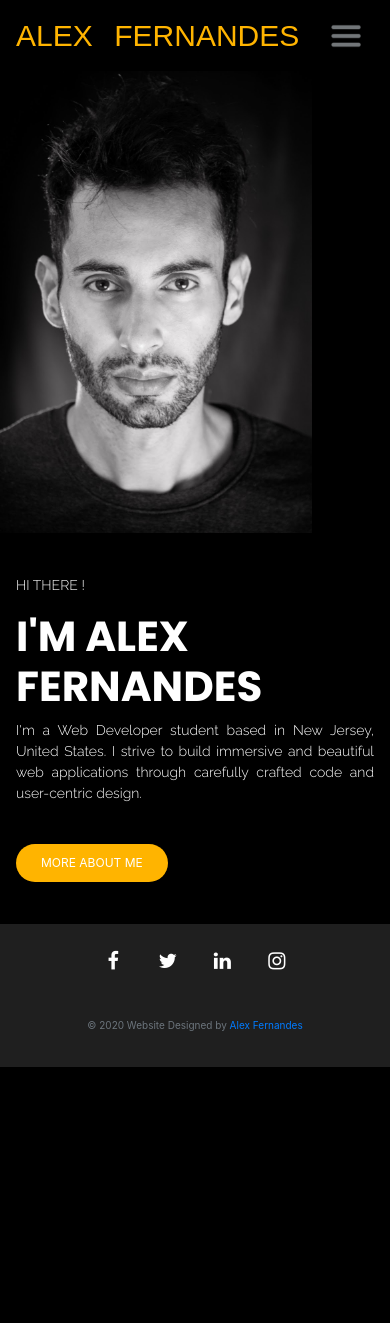
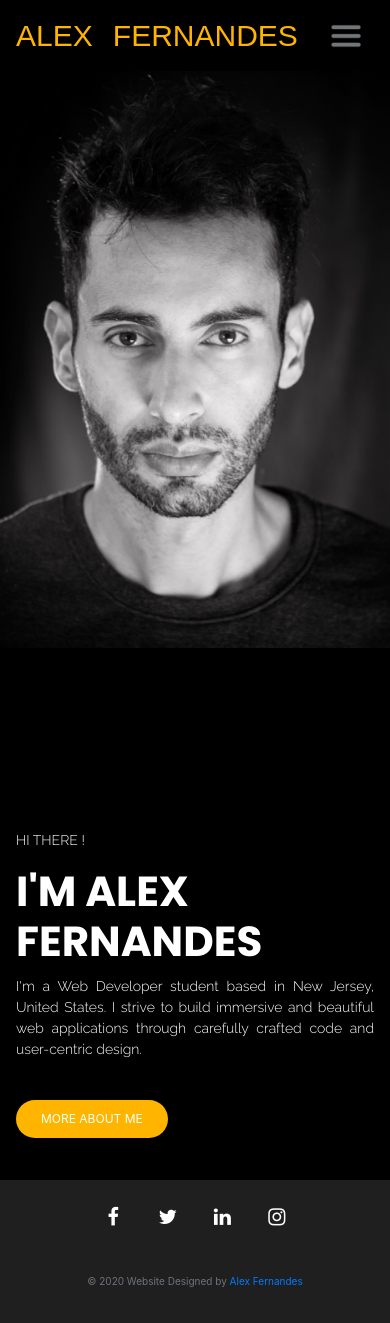
Before and after one commit to aafernands/old_aafernands.github.io, a PHP site: page / in a window 390 px wide. Before the commit the page ends 1067 px from the top, so only its background shows below. Run offline with PHP 8.4, Linux system fonts and the light colour scheme; some web fonts are replaced.

Commit message:
media query fixed

```diff
--- a/index.html
+++ b/index.html
@@ -22,7 +22,6 @@
 
         <nav class="navbar navbar-expand-lg navbar-light bg-light">
             <a class="navbar-brand" href="index.html">ALEX </a>
-            <br>
             <a class="navbar-brand" href="index.html"> FERNANDES</a>
 
             <button class="navbar-toggler" type="button" data-toggle="collapse" data-target="#navbarSupportedContent"
@@ -59,7 +58,7 @@
             <div class="col-md-6">
 
                 <div class="jumbotron  d-flex align-items-center">
-                    <div class="container">
+                    <div class="container2">
                         <p class="lead">HI THERE !</p>
                         <h1 class="display-4"> I'M <span class="label"></span></h1>
                         <p class="lead">I'm a Web Developer student based in New Jersey, United States. I strive
--- a/style.css
+++ b/style.css
@@ -18,9 +18,6 @@ font-family: 'Fahkwang', sans-serif;
 	color: #fff;
 	font-size: 13px;
 }
-
-
-
 
 .navbar-light .navbar-brand {
 	color: #ffffff;
@@ -129,8 +126,13 @@ h4 {
 	padding: 0;
 }
 
-@media only screen and (max-width: 500px) {
-	.container {
+.container2 {
+	margin-top: 140px;
+	padding-top: 0px;
+}
+
+@media only screen and (max-width: 375px) {
+	.container2 {
 		margin-top: 0px;
 	}
 }
@@ -144,7 +146,7 @@ body {
 }
 
 .img-fluid {
-	max-width: 80%;
+	max-width: 100%;
 	height: auto;
 }
 
```
